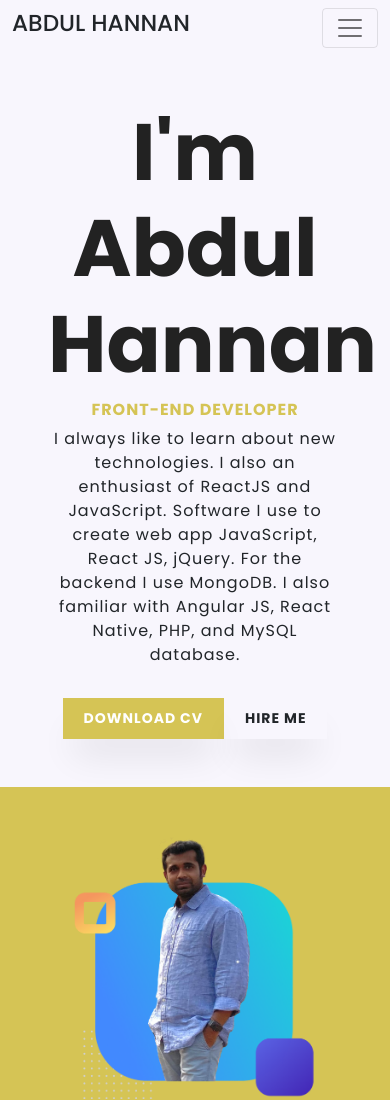
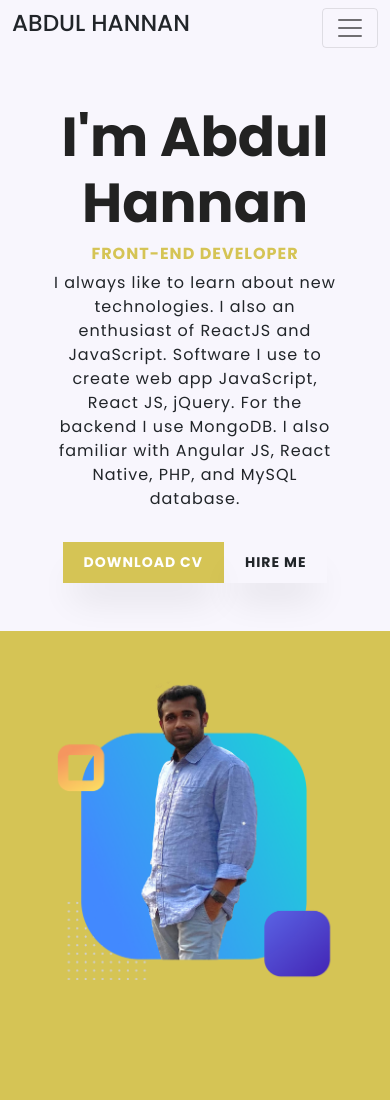
Before and after one commit to hannan-abdul/personal-portfolio-site, a React (Create React App) app: page / in a window 390 px wide. Shown: the top 1100 px of the page. Built offline with nearby package versions, Linux system fonts and the light colour scheme.

Commit message:
css update

```diff
--- a/src/components/Home/Home.css
+++ b/src/components/Home/Home.css
@@ -6,14 +6,26 @@
     width: 70%;
     margin-top: 50px;
 }
-.left-details{
-
-}
+@media (max-width: 767px) {
+    .banner-img{
+      width: 60%;
+    }
+  }
+  @media (max-width: 575px) {
+    .banner-img{
+      width: 80%;
+    }
+  }
 .left-details h1{
     font-weight: 700;
     color: #222222;
     font-size: 80px;
     line-height: 1.2;
+}
+@media (max-width: 991px) {
+    .left-details h1{
+        font-size: 55px;
+    }
 }
 .left-details h5{
     font-weight: 700;
```
Also changed, not shown: src/App.css (line endings or trailing spaces).
